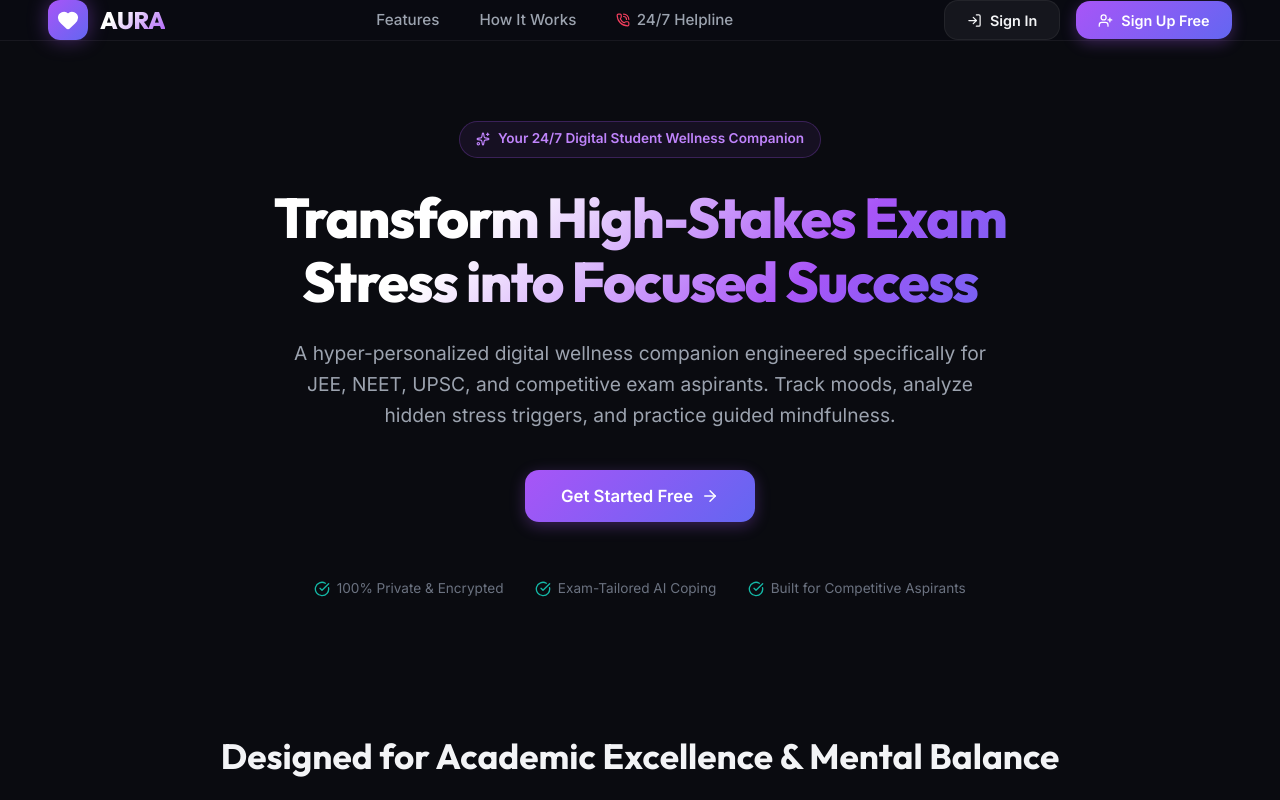
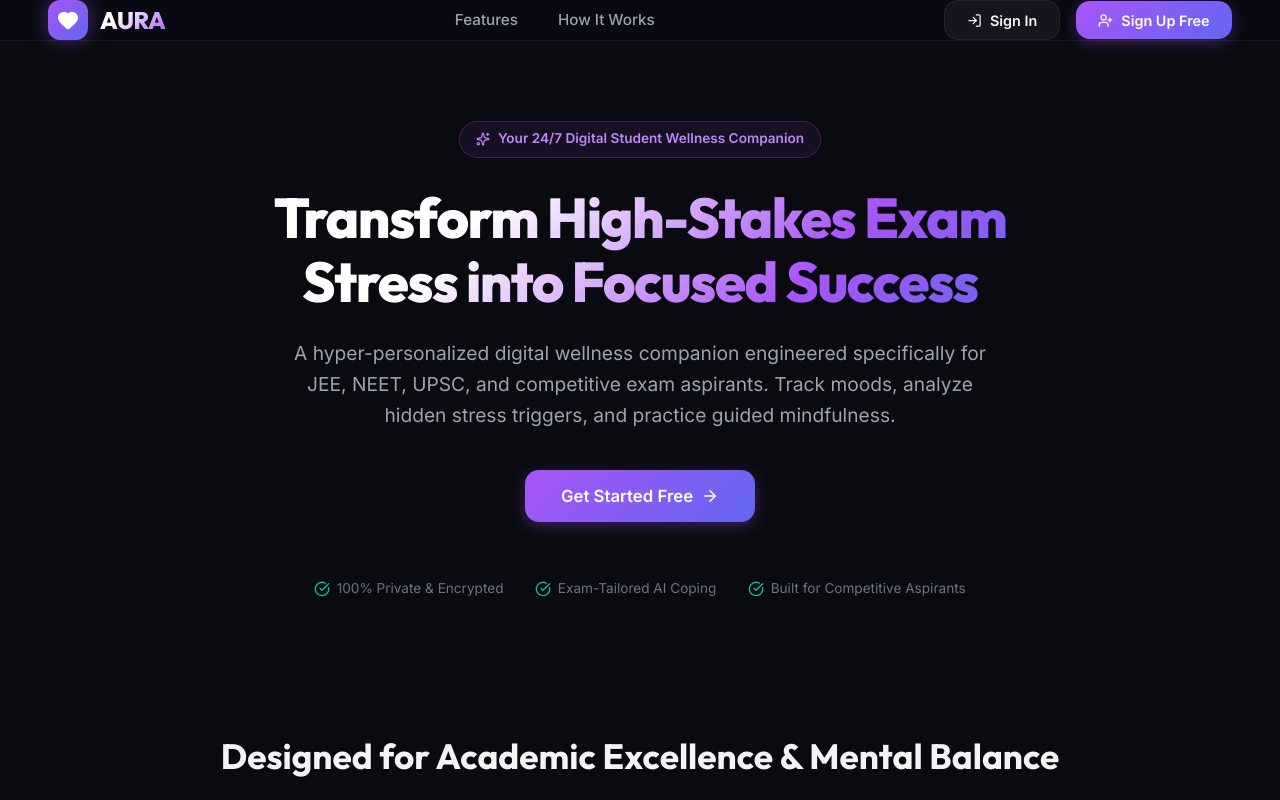
Before and after one commit to TheMijanur-9292/aura-promptwars-main, a React (Vite) app: page / in a window 1280 px wide. Built offline with nearby package versions, Linux system fonts and the light colour scheme; no server answers.

Commit message:
Removed 24/7 Helpline link from landing page navbar

```diff
--- a/src/components/LandingPage.jsx
+++ b/src/components/LandingPage.jsx
@@ -25,9 +25,6 @@ export default function LandingPage({ onOpenAuth }) {
           </a>
           <a href="#how-it-works" style={{ color: 'var(--text-secondary)', textDecoration: 'none', fontSize: '0.95rem', fontWeight: 500, transition: 'var(--transition-fast)' }} onMouseOver={e => e.target.style.color = '#fff'} onMouseOut={e => e.target.style.color = 'var(--text-secondary)'}>
             How It Works
-          </a>
-          <a href="#helpline" style={{ color: 'var(--text-secondary)', textDecoration: 'none', fontSize: '0.95rem', fontWeight: 500, transition: 'var(--transition-fast)', display: 'flex', alignItems: 'center', gap: '0.4rem' }} onMouseOver={e => e.target.style.color = '#fff'} onMouseOut={e => e.target.style.color = 'var(--text-secondary)'}>
-            <PhoneCall size={14} style={{ color: 'var(--color-rose)' }} /> 24/7 Helpline
           </a>
         </div>
 
```
